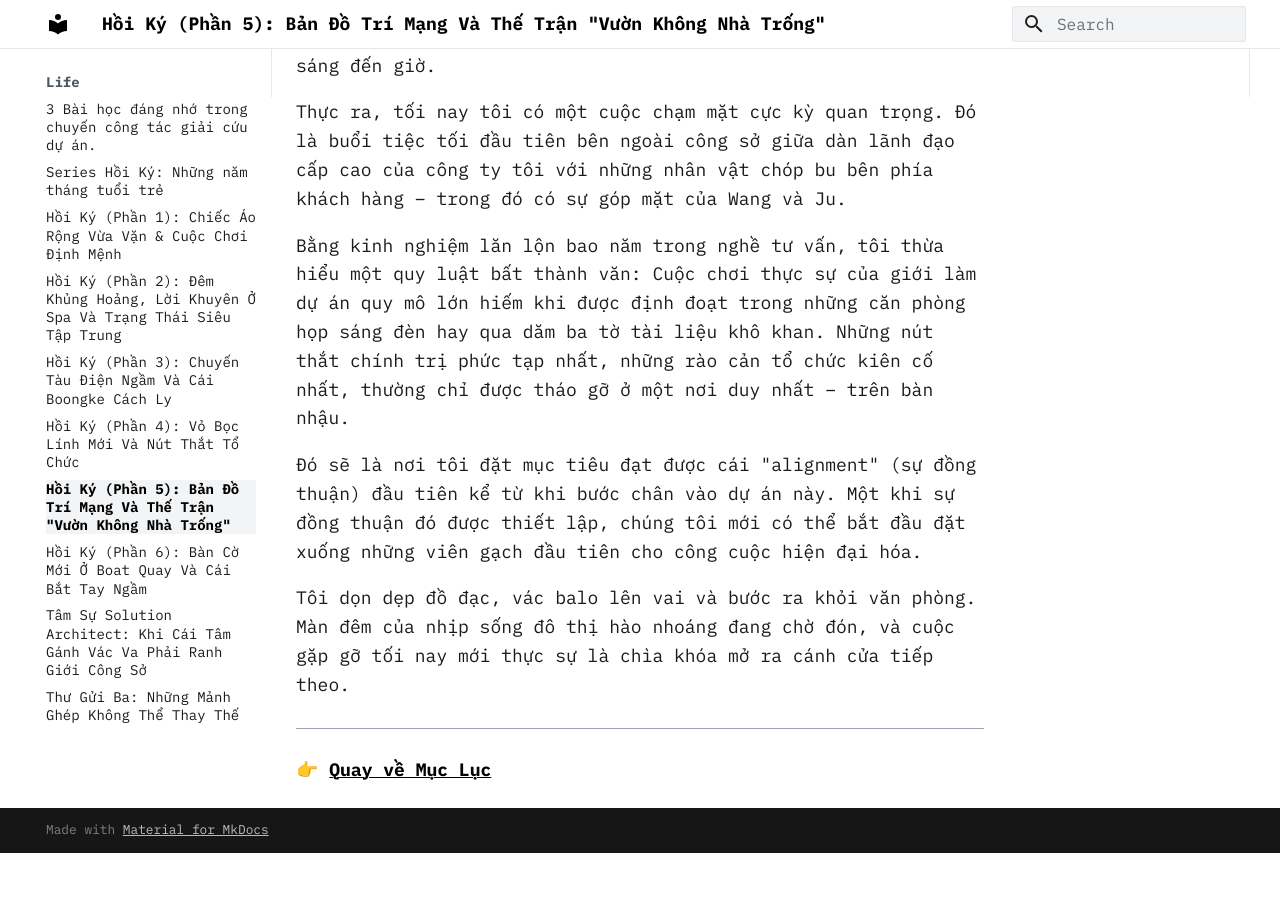
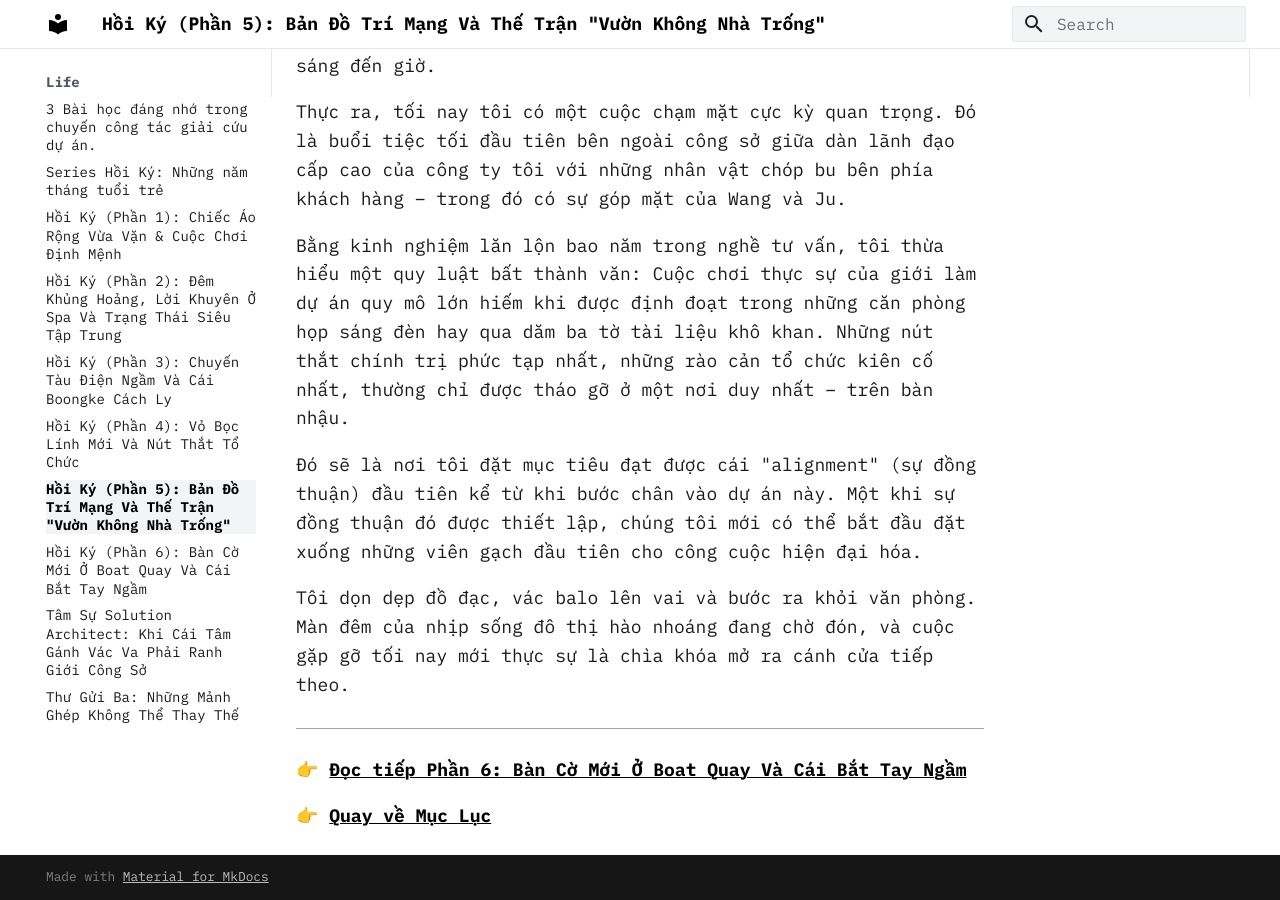
Before and after one commit to dhluong90/dhluong90.github.io, an MkDocs documentation site: the page built from docs/Life/hoi_ky_chuong_5_ban_do_tri_mang_va_the_tran_vuon_khong_nha_trong.md, in a window 1280 px wide and 900 px high, scrolled down 7589 px. Built offline with MkDocs 1.6.1 and Material for MkDocs 9.7.7, drawn with Linux system fonts in a browser that asks for light colours; before the commit the page ends 8442 px from its top, so only the background shows below that.

Commit message:
Add link to Chapter 6 at the end of Chapter 5

```diff
--- a/docs/Life/hoi_ky_chuong_5_ban_do_tri_mang_va_the_tran_vuon_khong_nha_trong.md
+++ b/docs/Life/hoi_ky_chuong_5_ban_do_tri_mang_va_the_tran_vuon_khong_nha_trong.md
@@ -136,4 +136,6 @@ Tôi dọn dẹp đồ đạc, vác balo lên vai và bước ra khỏi văn ph
 
 ---
 
+👉 **[Đọc tiếp Phần 6: Bàn Cờ Mới Ở Boat Quay Và Cái Bắt Tay Ngầm](hoi_ky_chuong_6_ban_co_moi_o_boat_quay_va_cai_bat_tay_ngam.md)**
+
 👉 **[Quay về Mục Lục](hoi_ky_00_muc_luc.md)**
```
